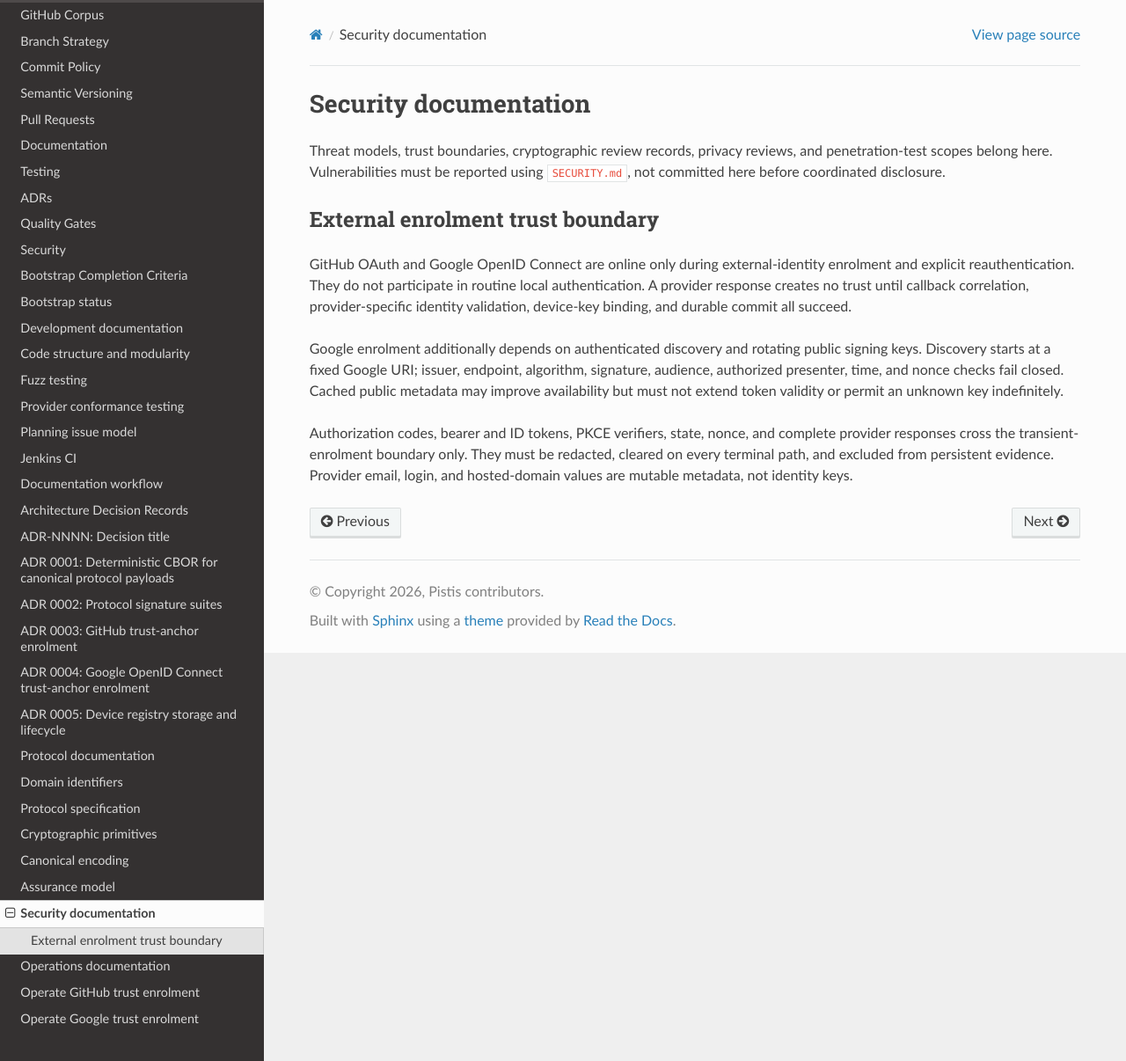
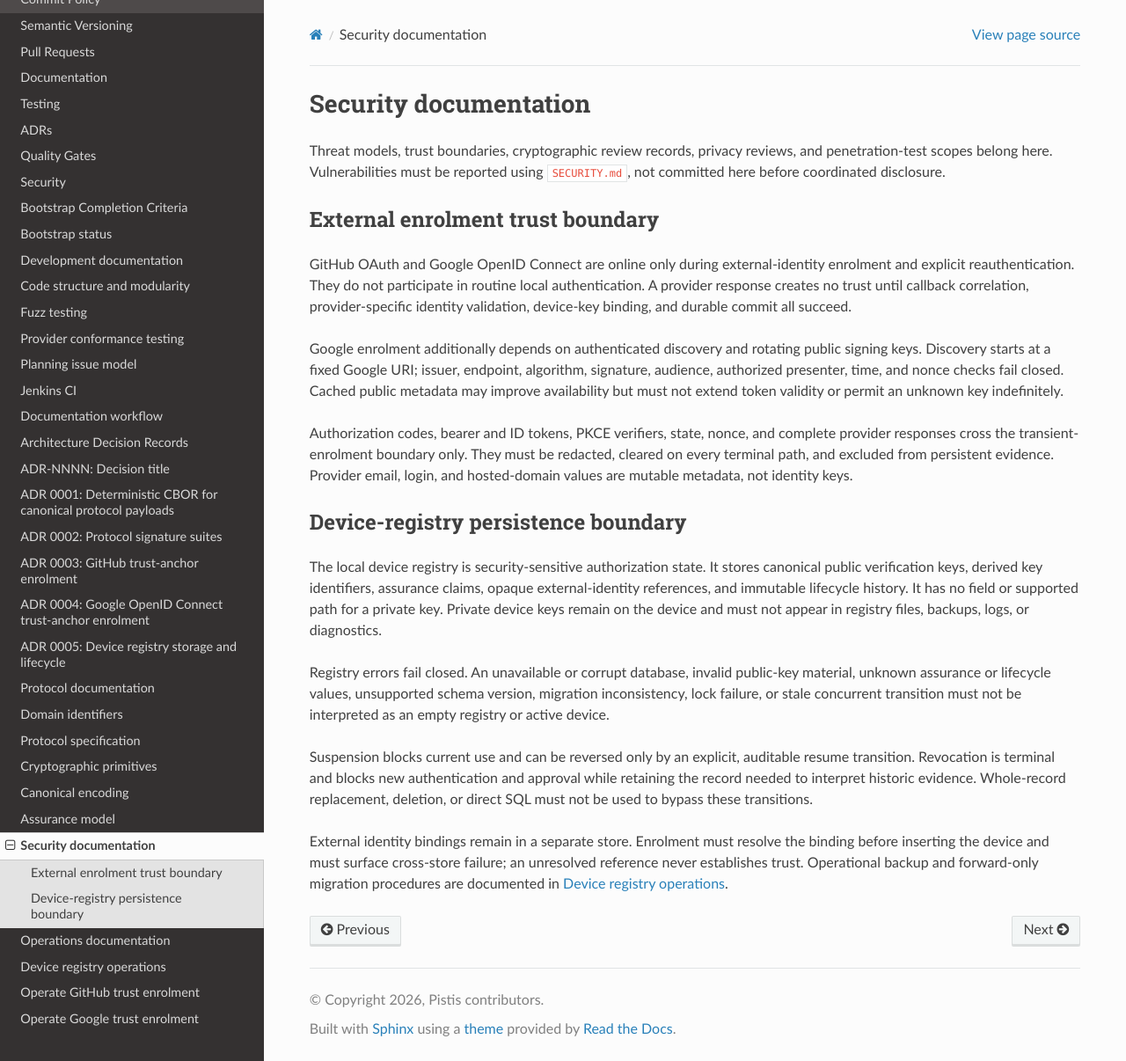
Before and after one commit to sagrudd/pistis, a Sphinx documentation site: the page built from docs/security/README.md, in a window 1280 px wide and 1206 px high. Shown: the whole window at 88% size. Built offline with Sphinx 7.4.7 and the Read the Docs theme 3.1.0, drawn with Linux system fonts in a browser that asks for light colours; the version number could not be read and is left out.

Commit message:
docs: document device registry operations

```diff
--- a/docs/index.rst
+++ b/docs/index.rst
@@ -53,5 +53,6 @@ Architecture and operations
    assurance
    security/README
    operations/README
+   operations/device-registry
    operations/github-enrolment
    operations/google-enrolment
--- a/docs/operations/README.md
+++ b/docs/operations/README.md
@@ -5,3 +5,4 @@ recovery, backup, audit, and incident-response guidance.
 
 - [GitHub trust enrolment](github-enrolment.md)
 - [Google trust enrolment](google-enrolment.md)
+- [Device registry operations](device-registry.md)
--- a/docs/security/README.md
+++ b/docs/security/README.md
@@ -23,3 +23,28 @@ complete provider responses cross the transient-enrolment boundary only. They
 must be redacted, cleared on every terminal path, and excluded from persistent
 evidence. Provider email, login, and hosted-domain values are mutable metadata,
 not identity keys.
+
+## Device-registry persistence boundary
+
+The local device registry is security-sensitive authorization state. It stores
+canonical public verification keys, derived key identifiers, assurance claims,
+opaque external-identity references, and immutable lifecycle history. It has no
+field or supported path for a private key. Private device keys remain on the
+device and must not appear in registry files, backups, logs, or diagnostics.
+
+Registry errors fail closed. An unavailable or corrupt database, invalid
+public-key material, unknown assurance or lifecycle values, unsupported schema
+version, migration inconsistency, lock failure, or stale concurrent transition
+must not be interpreted as an empty registry or active device.
+
+Suspension blocks current use and can be reversed only by an explicit,
+auditable resume transition. Revocation is terminal and blocks new
+authentication and approval while retaining the record needed to interpret
+historic evidence. Whole-record replacement, deletion, or direct SQL must not
+be used to bypass these transitions.
+
+External identity bindings remain in a separate store. Enrolment must resolve
+the binding before inserting the device and must surface cross-store failure;
+an unresolved reference never establishes trust. Operational backup and
+forward-only migration procedures are documented in
+[Device registry operations](../operations/device-registry.md).
```
Also changed, not shown: CHANGELOG.md (+4 -0 lines), docs/TODO.md (+7 -7 lines), docs/assurance.md (+22 -0 lines), docs/operations/device-registry.md (added, +121 -0 lines).
